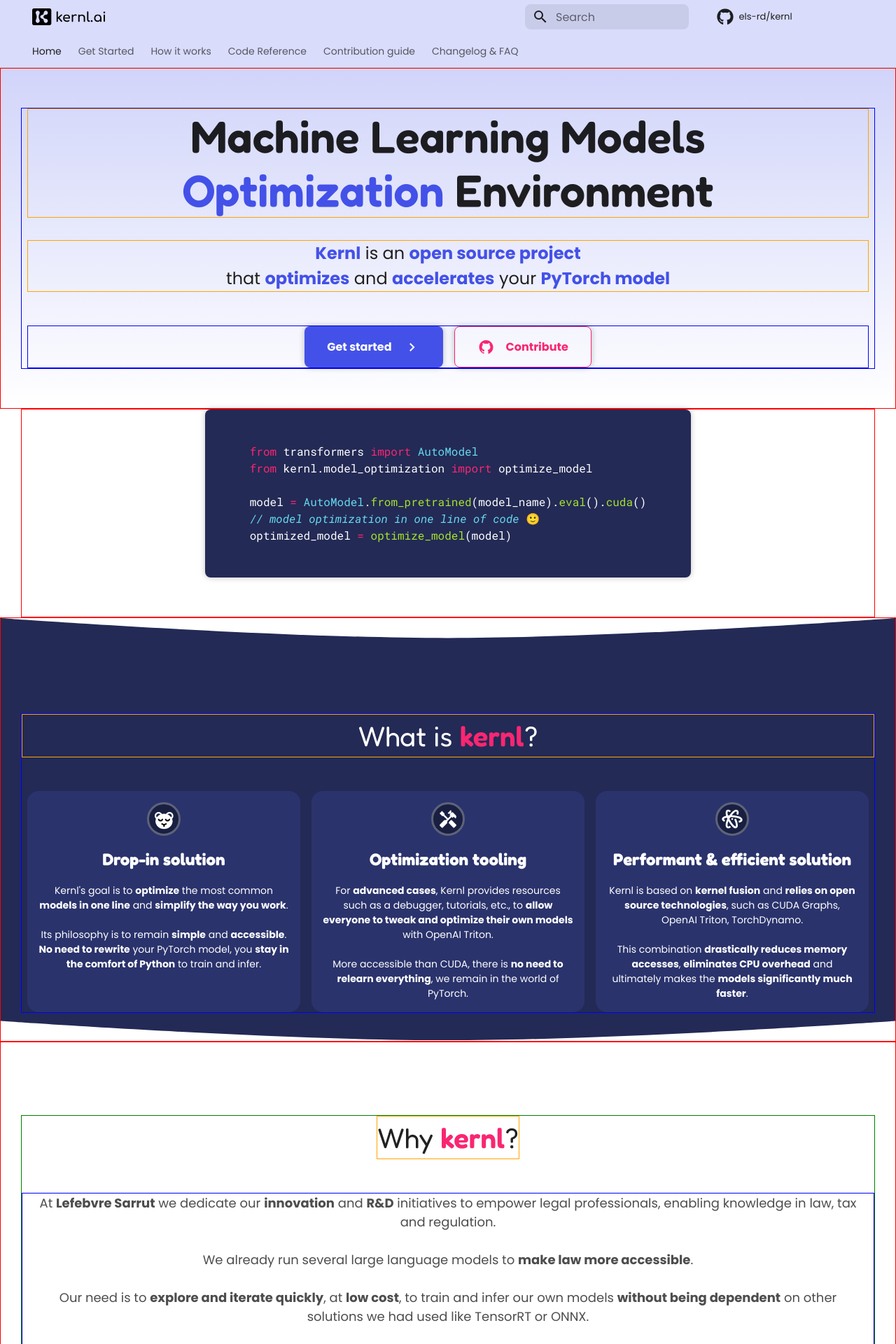
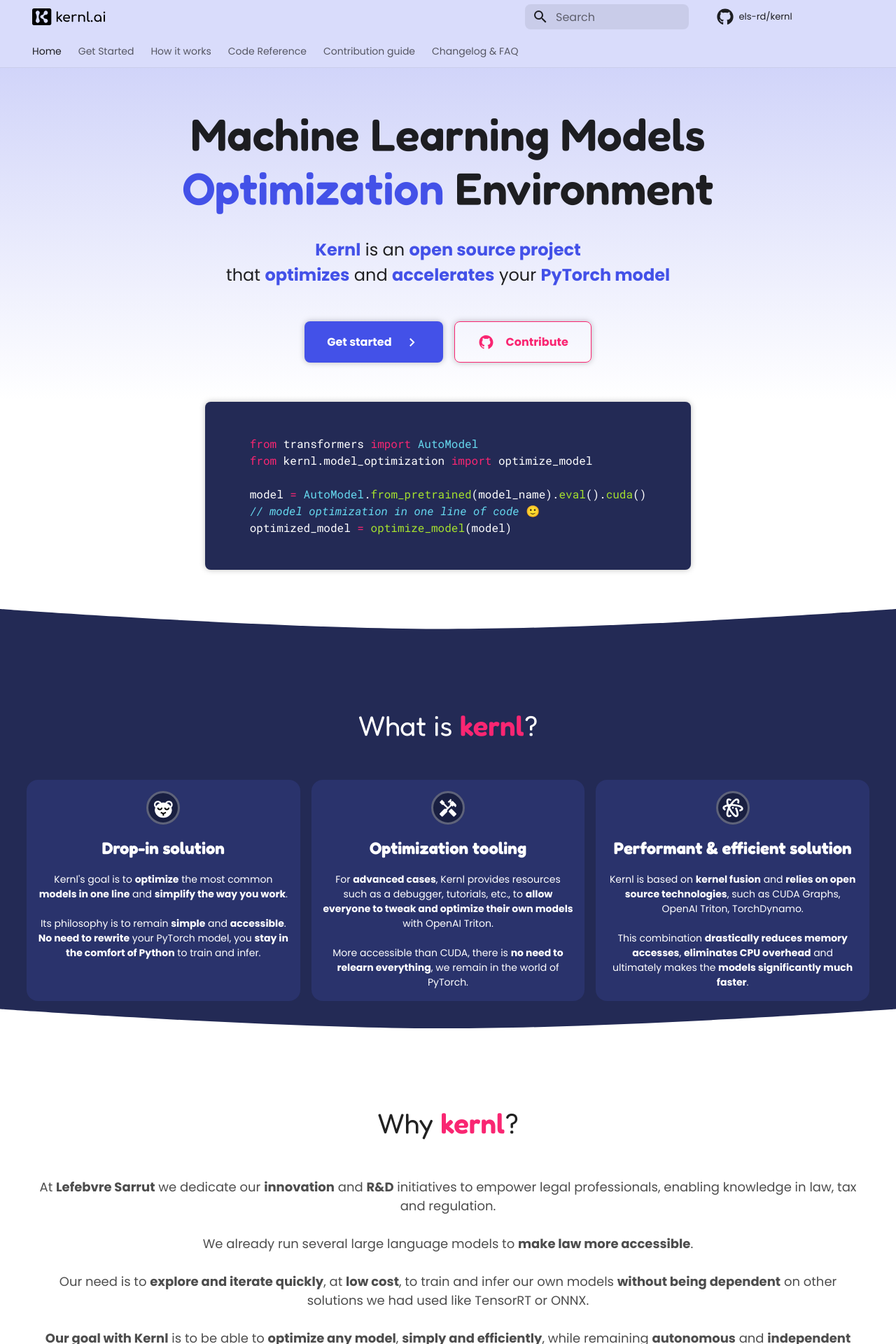
Before and after one commit to ELS-RD/kernl, an MkDocs documentation site: the page built from docs/index.md, in a window 1280 px wide. Shown: the top 1920 px of the page at 70% size. Built offline with MkDocs 1.6.1 and Material for MkDocs 9.7.7, drawn with Linux system fonts in a browser that asks for light colours; comment, search, counter and statistics services are not loaded.

Commit message:
refactor: removes test borders.

```diff
--- a/docs/stylesheets/extra.css
+++ b/docs/stylesheets/extra.css
@@ -99,7 +99,6 @@
 .knl-hero {
     padding: var(--section-padding-y) 0;
     background: linear-gradient(180deg, rgba(67, 81, 232, 0.3) -23.35%, rgba(255, 255, 255, 0) 100%);
-    border: 1px solid red;
 }
 
 .knl-hero__content {
@@ -107,7 +106,6 @@
     display: flex;
     flex-direction: column;
     gap: 48px;
-    border: 1px solid blue;
 }
 
 .knl-hero__text {
@@ -122,7 +120,6 @@
     font-size: clamp(24px, 7vw, 64px);
     font-weight: var(--font-fredoka-semibold);
     text-align: center;
-    border: 1px solid orange;
 }
 
 .knl-hero__title em {
@@ -136,7 +133,6 @@
     font-weight: normal;
     text-align: center;
     line-height: var(--accessible-line-height);
-    border: 1px solid orange;
 }
 
 .knl-hero__description em {
@@ -148,7 +144,6 @@
     display: flex;
     gap: 16px;
     justify-content: center;
-    border: 1px solid blue;
 }
 
 /* ----- ----- ----- ----- ----- */
@@ -198,7 +193,6 @@
     display: flex;
     padding-bottom: var(--section-padding-y);
     justify-content: center;
-    border: 1px solid red;
 }
 
 .knl-snippet pre {
@@ -247,7 +241,6 @@
     position: relative;
     display: block;
     padding: 88px 0; /* 32px + 56px */
-    border: 1px solid red;
 }
 
 .knl-what:before,
@@ -299,8 +292,6 @@
     flex-direction: column;
     gap: 48px;
     z-index: 1;
-
-    border: 1px solid blue;
 }
 
 /* ----- ----- ----- ----- ----- */
@@ -315,8 +306,6 @@
     font-weight: normal;
     line-height: var(--accessible-line-height);
     text-align: center;
-
-    border: 1px solid orange;
 }
 
 .knl-what__content h3 em,
@@ -353,12 +342,10 @@
 /* ----- ----- ----- ----- ----- */
 .knl-why {
     padding: var(--section-padding-y) 0;
-    border: 1px solid red;
 }
 
 .knl-why__content {
     align-items: center;
-    border: 1px solid green;
 }
 
 .knl-why__content > p {
@@ -370,7 +357,6 @@
     line-height: var(--accessible-line-height);
     text-align: center;
     color: var(--color-text-gray);
-    border: 1px solid blue;
 }
 
 .knl-why__content > p em {
@@ -416,8 +402,6 @@
 .knl-contribute {
     padding: 88px 0 32px; /* 32px + 56px */
     background-color: var(--color-background-contribute);
-
-    border: 1px solid red;
 }
 
 .knl-contribute__content {
```
